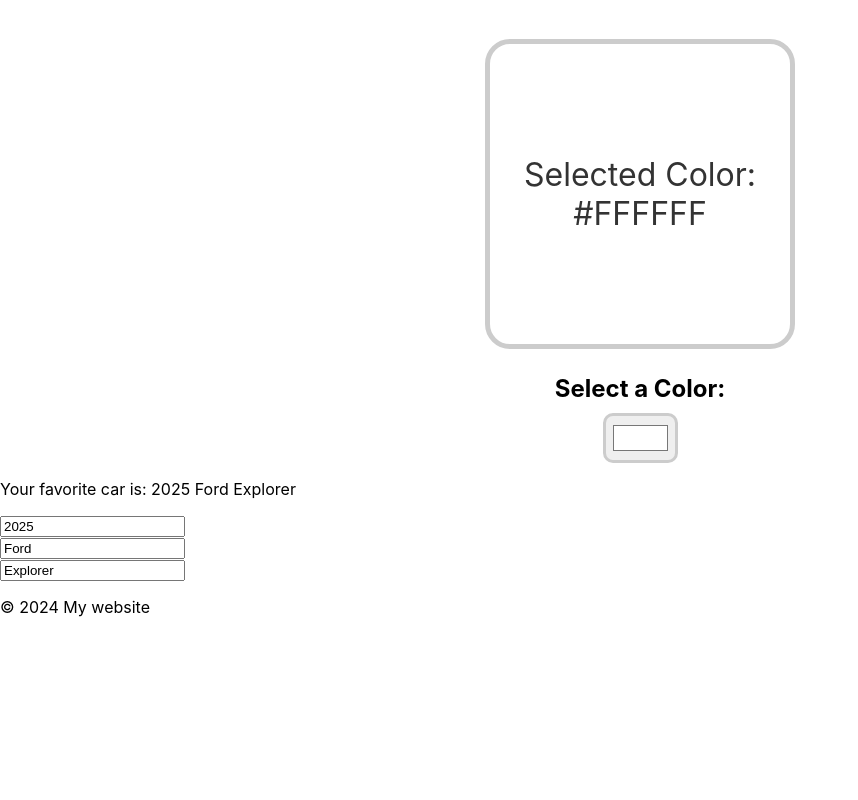
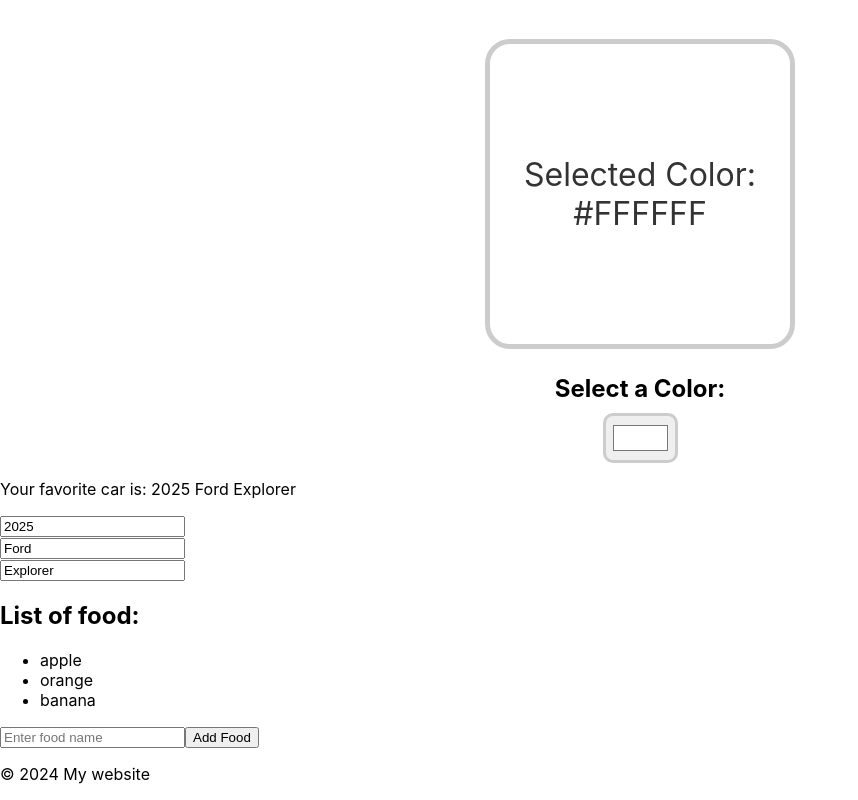
Before and after one commit to radulianoo/react-learning, a React (Create React App) app: page / in a window 1280 px wide. Shown: the part 3525-4325 px from the top of the page, without its empty margins (0-858 px from the left). Before the commit the page ends 4158 px from the top, so only its background shows below. Built offline with nearby package versions, Linux system fonts and the light colour scheme.

Commit message:
Added how to update the state of the arrays using react.

```diff
--- a/src/App.js
+++ b/src/App.js
@@ -13,6 +13,7 @@
 import MyOtherComponent from "./MyOtherComponent";
 import ColorPicker from "./ColorPicker";
 import CarComponent from "./CarComponent";
+import GroceryListComponent from "./GroceryListComponent";
 
 function App() {
   const fruits = [
@@ -63,6 +64,7 @@
       <MyComponent />
       <ColorPicker />
       <CarComponent />
+      <GroceryListComponent />
       <Footer />
     </>
   );
--- /dev/null
+++ b/src/GroceryListComponent.jsx
@@ -0,0 +1,35 @@
+import React, { useState } from "react";
+
+function GroceryListComponent() {
+  const [foods, setFoods] = useState(["apple", "orange", "banana"]);
+
+  //function to add an element to the array
+  function handleAddFood() {
+    const newFood = document.getElementById("foodInput").value;
+    document.getElementById("foodInput").value = "";
+
+    setFoods((f) => [...f, newFood]);
+  }
+
+  //function to remove an element from the array
+  function handleRemoveFood(index) {
+    setFoods(foods.filter((_, i) => i !== index));
+  }
+
+  return (
+    <div>
+      <h2>List of food: </h2>
+      <ul>
+        {foods.map((food, index) => (
+          <li key={index} onClick={() => handleRemoveFood(index)}>
+            {food}
+          </li>
+        ))}
+      </ul>
+      <input type="text" id="foodInput" placeholder="Enter food name" />
+      <button onClick={handleAddFood}>Add Food</button>
+    </div>
+  );
+}
+
+export default GroceryListComponent;
```
